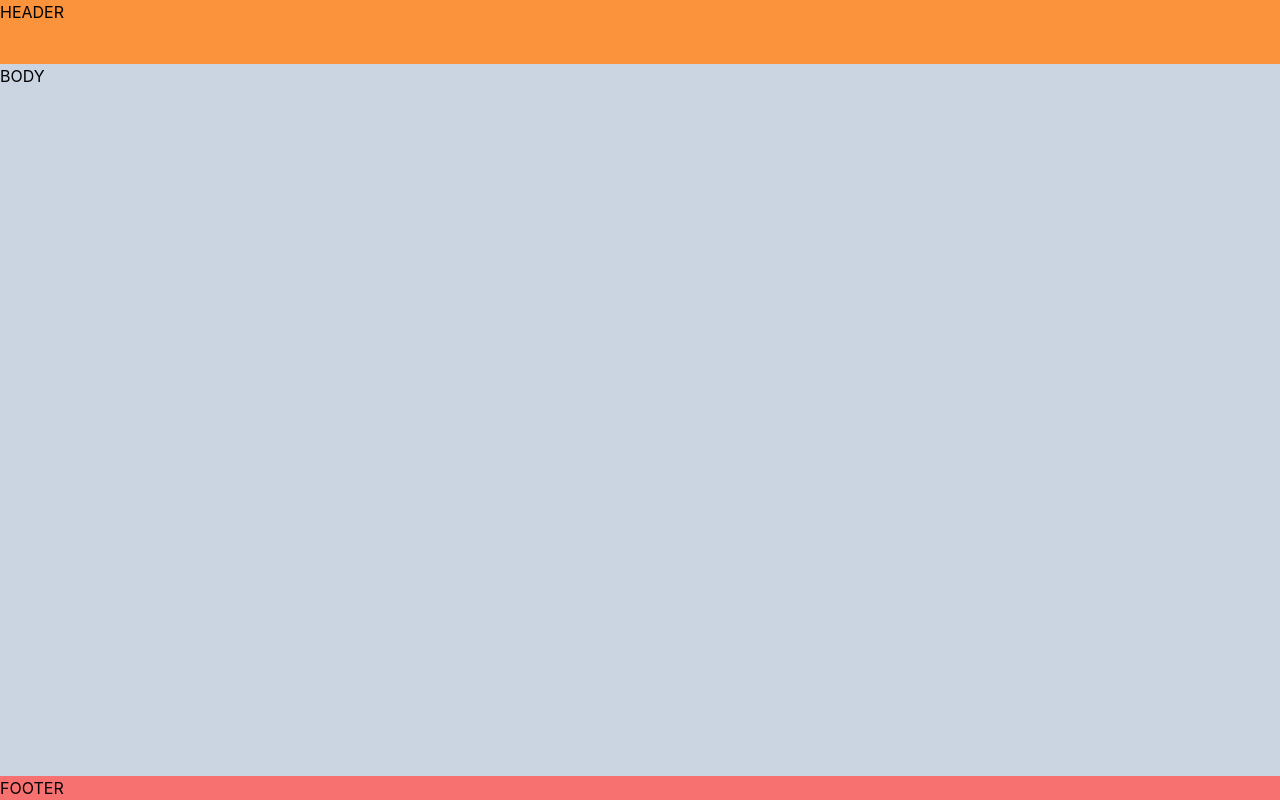
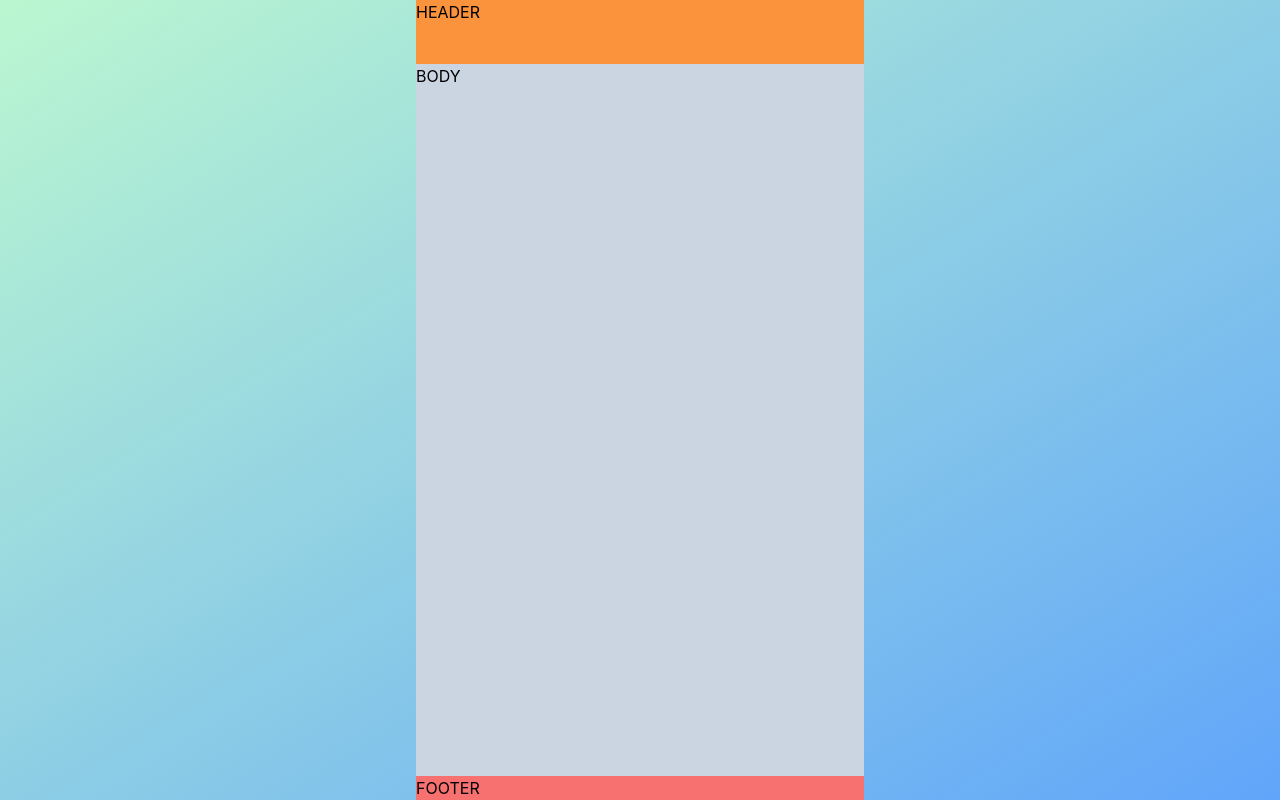
Before and after one commit to Nexters/time2do-FE, a React (Vite) app: page / in a window 1280 px wide. Built offline with nearby package versions, Linux system fonts and the light colour scheme.

Commit message:
Initial layout of main page

```diff
--- a/src/App.tsx
+++ b/src/App.tsx
@@ -1,10 +1,12 @@
 function App() {
   return (
-    <main className="grid min-h-screen grid-rows-header-footer">
-      <div className="bg-orange-400 h-16">HEADER</div>
-      <div className="bg-slate-300">BODY</div>
-      <div className="bg-red-400">FOOTER</div>
-    </main>
+    <div className="bg-gradient-to-br from-green-200 to-blue-400">
+      <main className="grid min-h-screen grid-rows-header-footer w-screen max-w-md m-auto">
+        <div className="bg-orange-400 h-16">HEADER</div>
+        <div className="bg-slate-300">BODY</div>
+        <div className="bg-red-400">FOOTER</div>
+      </main>
+    </div>
   )
 }
 
```
